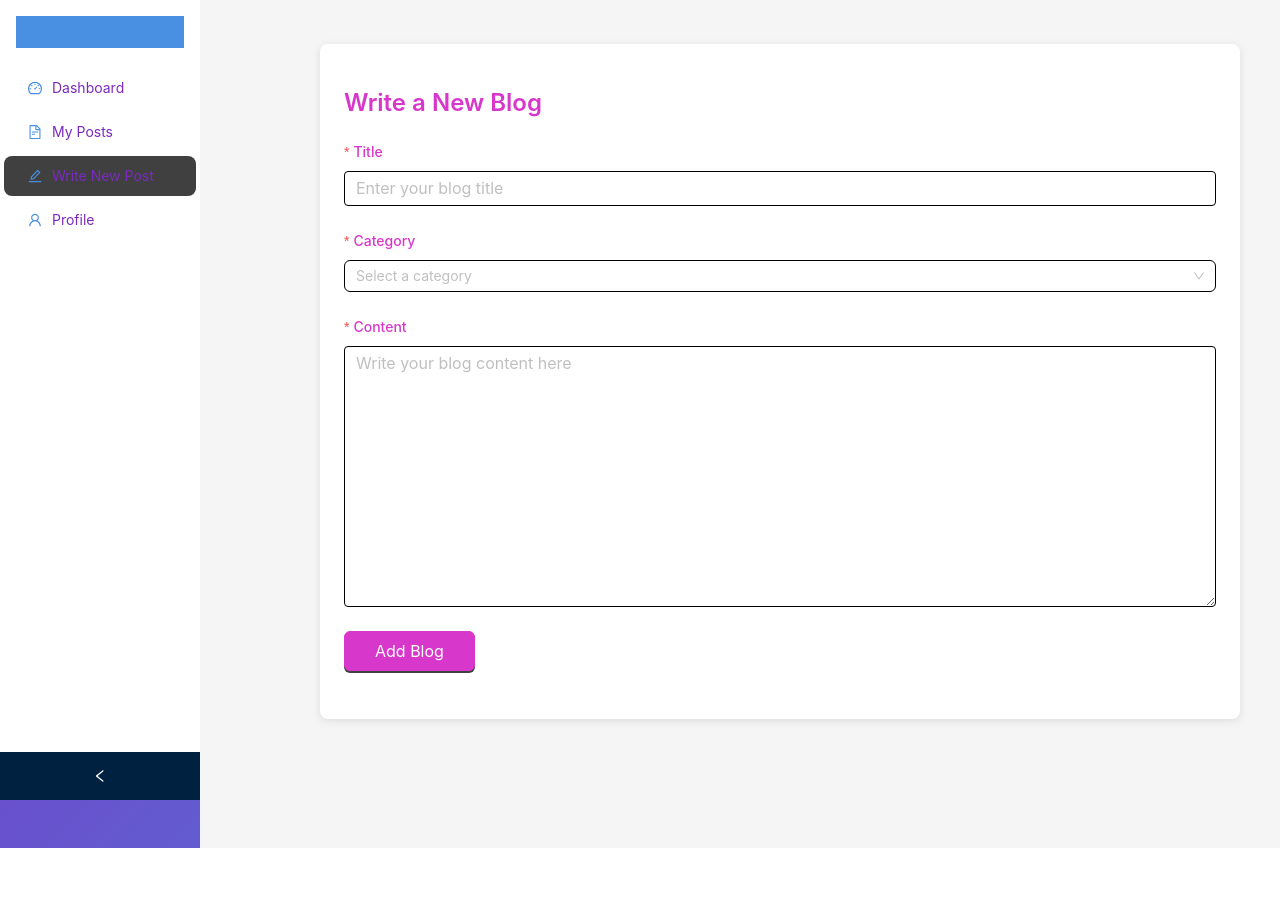
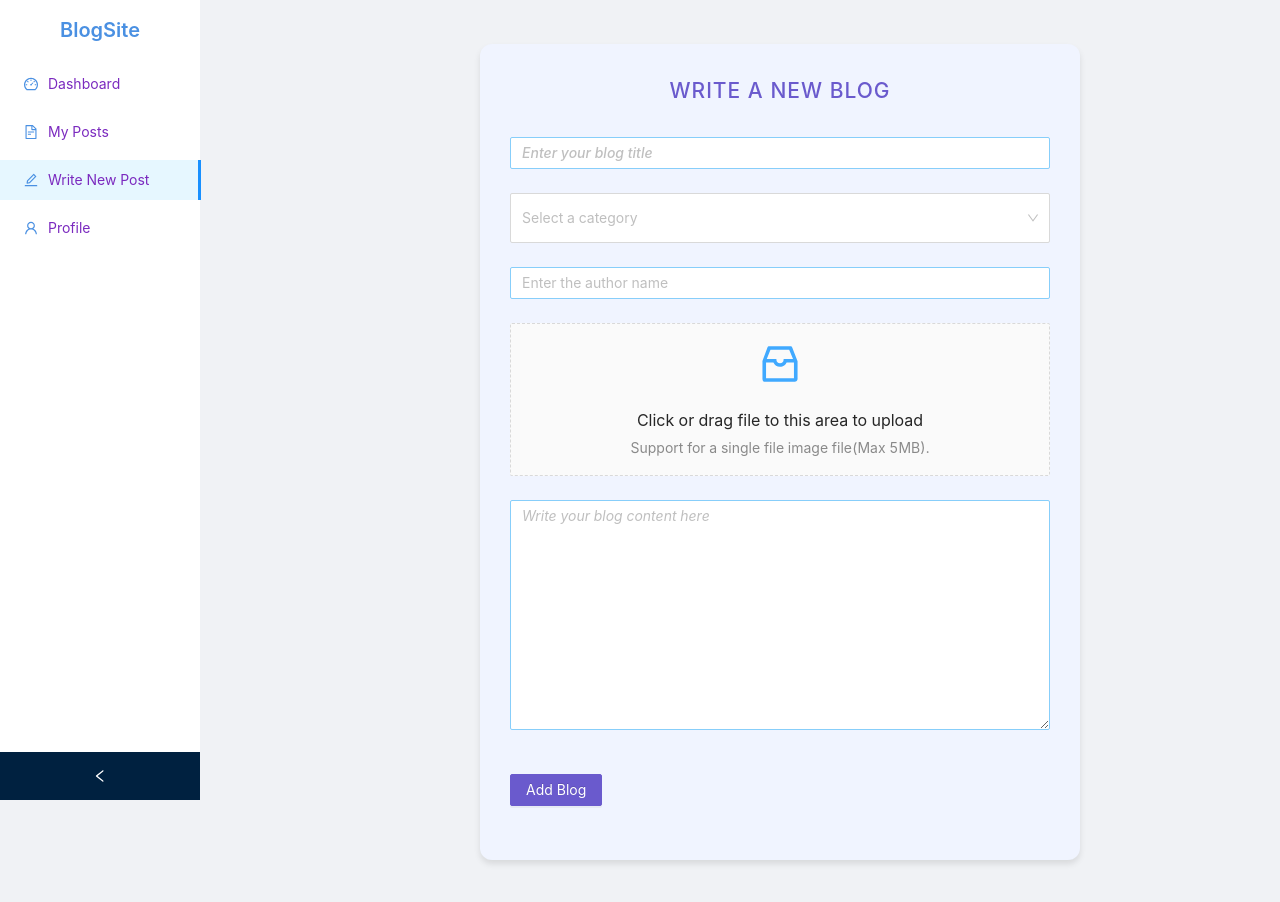
Before and after one commit to sharmilabotcha/Vercel-BlogSite, a React (Create React App) app: page /write-blog in a window 1280 px wide. Before the commit the page ends 848 px from the top, so only its background shows below. Built offline with nearby package versions, Linux system fonts and the light colour scheme.

Commit message:
enabled sending blog data from frontend to backend and into mongodb compass using axios

```diff
--- a/src/index.js
+++ b/src/index.js
@@ -2,7 +2,8 @@ import React from 'react';
 import ReactDOM from 'react-dom/client';
 import './index.css';
 import App from './App';
-
+// Add this import to index.js
+import 'antd/dist/antd.css';  // For Ant Design styles
 const root = ReactDOM.createRoot(document.getElementById('root'));
 root.render(
   <React.StrictMode>
--- a/src/layouts/DashboardLayout.js
+++ b/src/layouts/DashboardLayout.js
@@ -1,5 +1,5 @@
 import React, { useState } from 'react';
-import { Layout, Menu } from 'antd';
+import { Layout, Menu, Typography } from 'antd';
 import { useNavigate, useLocation } from 'react-router-dom';
 import {
   DashboardOutlined,
@@ -57,7 +57,13 @@ const DashboardLayout = ({ children }) => {
           bottom: 0,
         }}
       >
-        <div style={{ height: 32, margin: 16, backgroundColor: '#4A90E2' }} />
+
+        <div className="logo" style={{padding: '16px', textAlign: 'center'}}>
+          <Typography.Title level={4} style={{ margin: 0, color: '#4A90E2' }}>
+            BlogSite
+          </Typography.Title>
+        </div>
+
         <Menu
           theme="light"
           mode="inline"
--- a/src/pages/Homepage.js
+++ b/src/pages/Homepage.js
@@ -22,6 +22,7 @@ import {
 } from '@ant-design/icons';
 import { Link, useNavigate } from 'react-router-dom';
 import './Homepage.css';
+import SignupModal from './SignupModal';
 
 const { Header, Content, Footer } = Layout;
 const { Title, Paragraph } = Typography;
@@ -128,7 +129,7 @@ const Homepage = () => {
                   </button>
                 </form>
                 <div className="forgot-password">
-                  <Link to="/forgot-password">Lost your password?</Link>
+                  <Link to="/signup">Sign Up</Link>
                 </div>
                 <div className="terms">
                   By clicking on "Sign in now" you agree to
--- a/src/pages/WriteBlog.css
+++ b/src/pages/WriteBlog.css
@@ -1,62 +1,134 @@
+/* WriteBlog.css */
 .write-blog-container {
-    max-width: 1000px;
+    max-width: 600px;
     margin: 0 auto;
-    padding: 24px;
-    background: white;
-    border-radius: 8px;
-    box-shadow: 0 2px 8px rgba(0,0,0,0.1);
+    padding: 30px;
+    border-radius: 12px;
+    box-shadow: 0 4px 6px rgba(0, 0, 0, 0.1);
 }
 
 .blog-title {
-    color: #d837cb;
-    font-size: 24px;
-    margin-bottom: 24px;
-    font-weight: 600;
+    margin-bottom: 30px;
+    text-transform: uppercase;
+    letter-spacing: 1px;
 }
 
-.form-label {
-    color: #d837cb;
-    font-size: 14px;
-    font-weight: 500;
+.title-input,
+.category-select,
+.content-textarea {
+    transition: all 0.3s ease;
+    border-radius: 8px;
+    padding: 12px;
+}
+
+.title-input:focus,
+.category-select:focus,
+.content-textarea:focus {
+    border-color: #6A5ACD !important;
+    box-shadow: 0 0 0 2px rgba(106, 90, 205, 0.2) !important;
 }
 
 .title-input {
     font-size: 16px;
-    border-radius: 4px;
+    font-weight: 500;
 }
 
-.category-select {
-    font-size: 16px;
-    border-radius: 4px;
+.category-select .ant-select-selector {
+    height: 50px !important;
+    align-items: center;
 }
 
 .content-textarea {
-    font-size: 16px;
-    border-radius: 4px;
-    min-height: 300px;
+    resize: vertical;
+    min-height: 200px;
+    line-height: 1.6;
 }
 
 .submit-button {
-    background-color: #d837cb !important;
-    border-color: #d837cb !important;
-    height: 40px;
+    margin-top: 20px;
+    height: 50px;
     font-size: 16px;
-    padding: 0 30px;
+    font-weight: 600;
+    border-radius: 8px;
+    transition: all 0.3s ease;
 }
 
 .submit-button:hover {
-    background-color: #9333ea !important;
-    border-color: #9333ea !important;
+    opacity: 0.9;
+    transform: translateY(-2px);
+    box-shadow: 0 4px 6px rgba(0, 0, 0, 0.1);
 }
 
-/* Responsive Styles */
+/* Responsive Adjustments */
 @media (max-width: 768px) {
     .write-blog-container {
-        padding: 16px;
-        margin: 16px;
+        padding: 20px;
+        width: 95%;
     }
 
-    .blog-title {
+    .title-input,
+    .category-select,
+    .content-textarea {
+        font-size: 14px;
+    }
+}
+
+/* Placeholder Styling */
+.title-input::placeholder,
+.content-textarea::placeholder {
+    color: #a0a0a0;
+    font-style: italic;
+}
+
+/* Error State */
+.ant-form-item-has-error .ant-input,
+.ant-form-item-has-error .ant-select-selector {
+    border-color: #ff4d4f !important;
+}
+
+/* Image Uploader Specific Styles */
+.image-uploader {
+    width: 100%;
+    height: 50px;
+    display: flex;
+    align-items: center;
+    justify-content: center;
+    border: 1px dashed #d9d9d9;
+    border-radius: 8px;
+    cursor: pointer;
+    transition: all 0.3s;
+}
+
+.image-uploader:hover {
+    border-color: #6A5ACD;
+}
+
+.image-uploader > div {
+    display: flex;
+    flex-direction: column;
+    align-items: center;
+    justify-content: center;
+}
+
+.image-uploader .anticon {
+    font-size: 24px;
+    color: #6A5ACD;
+}
+
+.image-uploader img {
+    max-width: 100%;
+    max-height: 50px;
+    object-fit: cover;
+    border-radius: 8px;
+}
+
+/* Responsive adjustments */
+@media (max-width: 768px) {
+    .image-uploader {
+        height: 40px;
+    }
+
+    .image-uploader .anticon {
         font-size: 20px;
     }
 }
--- a/src/pages/WriteBlog.js
+++ b/src/pages/WriteBlog.js
@@ -3,53 +3,127 @@ import { Form, Input, Select, Button, message } from 'antd';
 import { useNavigate } from 'react-router-dom';
 import DashboardLayout from '../layouts/DashboardLayout';
 import './WriteBlog.css';
+import { InboxOutlined } from '@ant-design/icons';
+import axios from 'axios';
+import { Upload } from 'antd';
+const { Dragger } = Upload;
 
 const { Option } = Select;
 
 const WriteBlog = () => {
+    // Color Palette
+    const colors = {
+        primary: '#6A5ACD',      // Slate Blue
+        secondary: '#87CEFA',    // Light Sky Blue
+        background: '#F0F4FF',   // Very Light Blue
+        text: '#333333'
+    };
+
     const [title, setTitle] = useState('');
     const [category, setCategory] = useState('');
-    const [content, setContent] = useState('');
+    const [author,setAuthor] = useState('');
+    const [description, setDescription] = useState('');
+    const [imageFile, setImageFile] = useState(null);
     const navigate = useNavigate();
 
-    const handleSubmit = () => {
-        if (!title || !category || !content) {
+    const handleSubmit = async () => {
+        if (!title || !category || !description ||!author) {
             message.error('Please fill in all fields.');
             return;
         }
-        // Here you would typically save the blog post to a database or state
-        console.log('Blog Post:', { title, category, content });
-        message.success('Blog post saved successfully!');
-        navigate('/dashboard'); // Redirect to Dashboard after saving
+
+        const formData = new FormData();
+        formData.append('title',title);
+        formData.append('category',category);
+        formData.append('description',description);
+        formData.append('author',author);
+
+        //append imagae if exists
+        if(imageFile){
+            formData.append('blogimage',imageFile);
+        }
+
+        try{
+            //send to backend
+            const response = await axios.post('http://localhost:5000/api/blogs/upload',formData,
+                {
+                    headers:{
+                        'Content-Type':'multipart/form-data'
+                    }
+                }
+            );
+            message.success('Blog post created successfully!');
+            navigate('/dashboard'); // Redirect to Dashboard after saving
+
+        }catch(error){
+            console.error('Error creating blog post:', error);
+            message.error(error.response?.data?.message || 'Error creating blog post. Please try again.');
+        }
+
     };
+
+    const handleImageUpload = (file)=>{
+        if(file.type !== 'image/png' && file.type !== 'image/jpg' && file.type !== 'image/jpeg'){
+            message.error('Please upload an image of type png, jpg or jpeg');
+            return;
+        }
+        if(file.size > 5*1024*1024){
+            message.error('Please upload an image less than 5MB');
+            return;
+        }
+        setImageFile(file);
+        return true;
+    }
+
 
     const categories = ['Travel', 'Food', 'Lifestyle', 'Automobiles', 'Tech', 'Agriculture', 'Story', 'Films', 'Money'];
 
     return (
         <DashboardLayout>
-            <div className="write-blog-container">
-                <h2 className="blog-title">Write a New Blog</h2>
+            <div
+                className="write-blog-container"
+                style={{
+                    backgroundColor: colors.background,
+                    color: colors.text
+                }}
+            >
+                <h2
+                    className="blog-title"
+                    style={{
+                        color: colors.primary,
+                        textAlign: 'center'
+                    }}
+                >
+                    Write a New Blog
+                </h2>
                 <Form layout="vertical">
                     <Form.Item
-                        label={<span className="form-label">Title</span>}
-                        required
+                        // label={<span style={{ color: colors.primary }}>Title</span>}
+                        // required
                     >
                         <Input
                             value={title}
                             onChange={(e) => setTitle(e.target.value)}
                             placeholder="Enter your blog title"
                             className="title-input"
+                            style={{
+                                borderColor: colors.secondary,
+                                boxShadow: 'none'
+                            }}
                         />
                     </Form.Item>
                     <Form.Item
-                        label={<span className="form-label">Category</span>}
-                        required
+                        // label={<span style={{ color: colors.primary }}>Category</span>}
+                        // required
                     >
                         <Select
                             showSearch
                             placeholder="Select a category"
                             onChange={setCategory}
                             className="category-select"
+                            style={{
+                                borderColor: colors.secondary
+                            }}
                             filterOption={(input, option) =>
                                 option.children.toLowerCase().indexOf(input.toLowerCase()) >= 0
                             }
@@ -62,15 +136,51 @@ const WriteBlog = () => {
                         </Select>
                     </Form.Item>
                     <Form.Item
-                        label={<span className="form-label">Content</span>}
-                        required
+                    // label={<span style ={{color: colors.primary }}>Author </span>}
+                    //required
+                    >
+                        <Input
+                            value={author}
+                            onChange={(e)=>setAuthor(e.target.value)}
+                            placeholder='Enter the author name'
+                            className="author-input"
+                            style={{
+                                borderColor: colors.secondary,
+                                boxShadow: 'none'
+                            }}
+                        />
+                    </Form.Item>
+                    <Form.Item>
+                        <Dragger
+                            name="blogimage"
+                            multiple={false}
+                            maxCount={1}
+                            beforeUpload={handleImageUpload}
+                            showUploadList={imageFile ? true : false}>
+                                <p className='ant-upload-drag-icon'>
+                                    <InboxOutlined/>
+                                </p>
+                                <p className='ant-upload-text'>
+                                    Click or drag file to this area to upload
+                                </p>
+                                <p className='ant-upload-hint'>
+                                    Support for a single file image file(Max 5MB).
+                                </p>
+                            </Dragger>
+                        </Form.Item>
+                    <Form.Item
+                        // label={<span style={{ color: colors.primary }}>Content</span>}
+                        // required
                     >
                         <Input.TextArea
-                            value={content}
-                            onChange={(e) => setContent(e.target.value)}
+                            value={description}
+                            onChange={(e) => setDescription(e.target.value)}
                             rows={10}
                             placeholder="Write your blog content here"
                             className="content-textarea"
+                            style={{
+                                borderColor: colors.secondary
+                            }}
                         />
                     </Form.Item>
                     <Form.Item>
@@ -78,6 +188,11 @@ const WriteBlog = () => {
                             type="primary"
                             onClick={handleSubmit}
                             className="submit-button"
+                            style={{
+                                backgroundColor: colors.primary,
+                                borderColor: colors.primary
+                            }}
+
                         >
                             Add Blog
                         </Button>
```
Also changed, not shown: package.json (+8 -8 lines), 1 other file (tests, documents, lock files or other folders).
